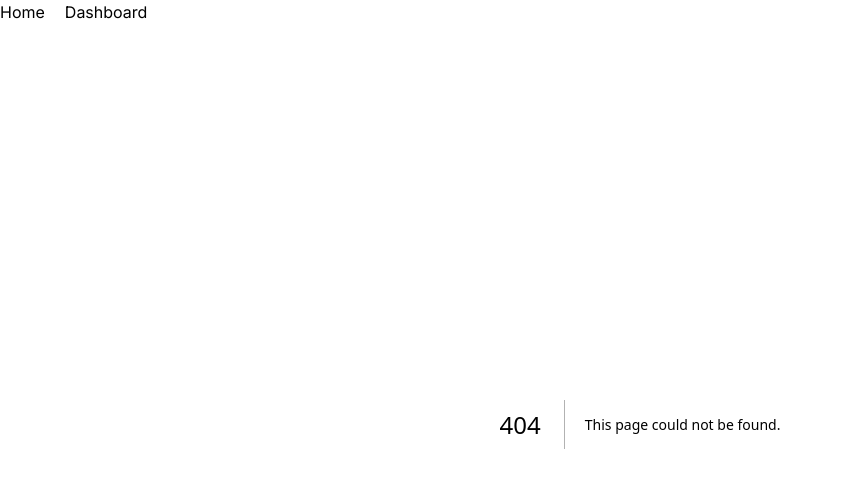
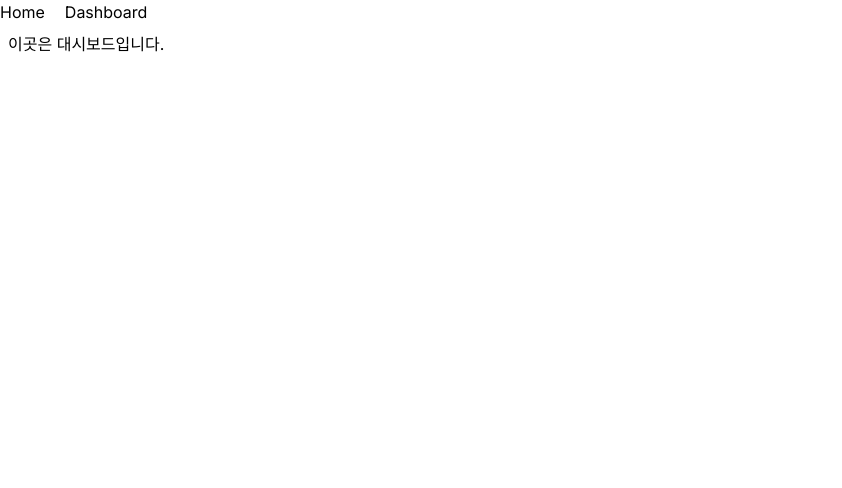
Before and after one commit to SeongYoonMin/only_react, a Next.js app: page /dashboard in a window 1280 px wide. Before the commit this address had no page. Shown: the top 488 px of the page, without its empty margins (0-842 px from the left). Built offline with nearby package versions, Linux system fonts and the light colour scheme.

Commit message:
Feat: dashboard page

```diff
--- /dev/null
+++ b/app/dashboard/page.tsx
@@ -0,0 +1,7 @@
+export default function Dashbaord() {
+  return (
+    <main className="box-border p-2 flex flex-col items-start justify-center">
+      이곳은 대시보드입니다.
+    </main>
+  )
+}
```
